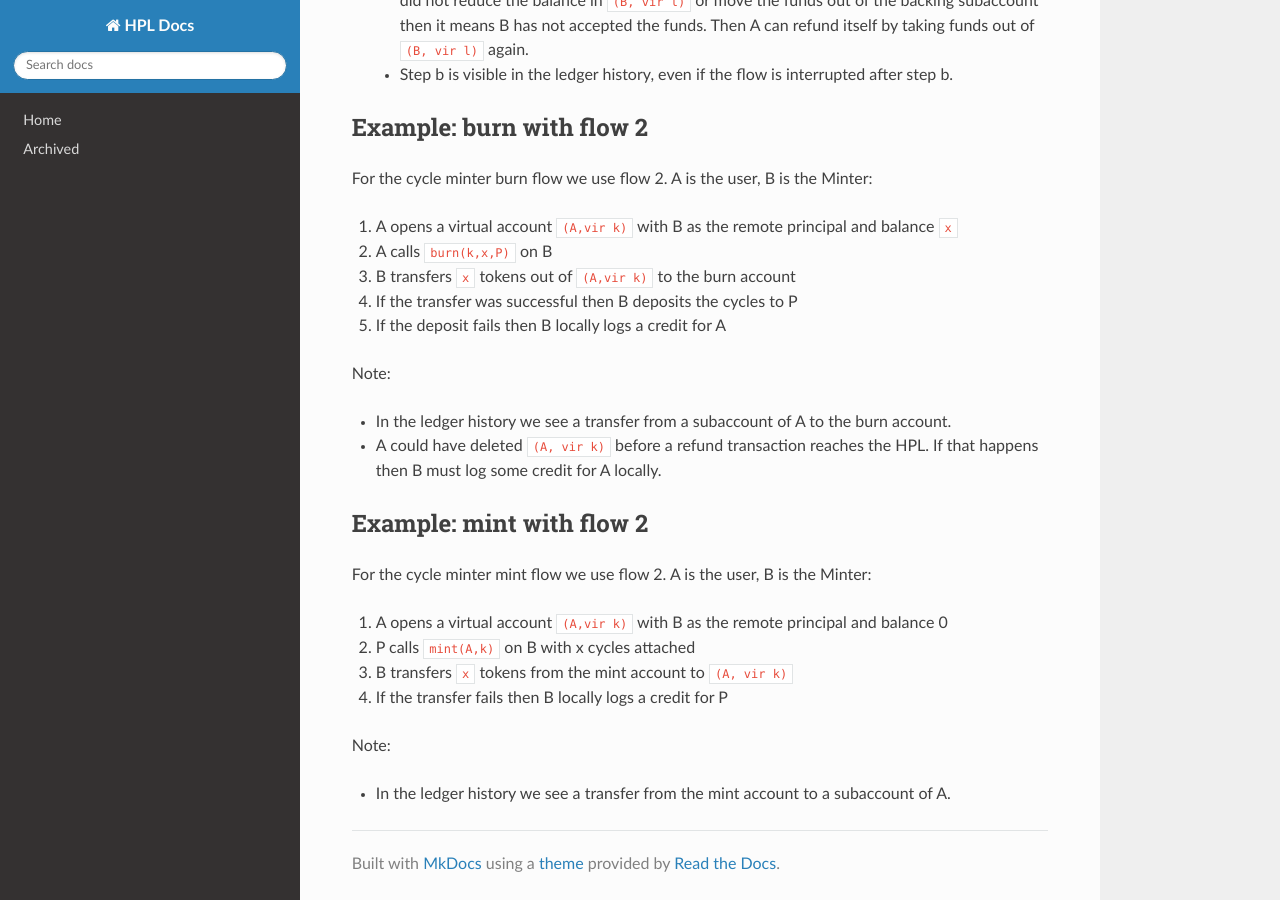
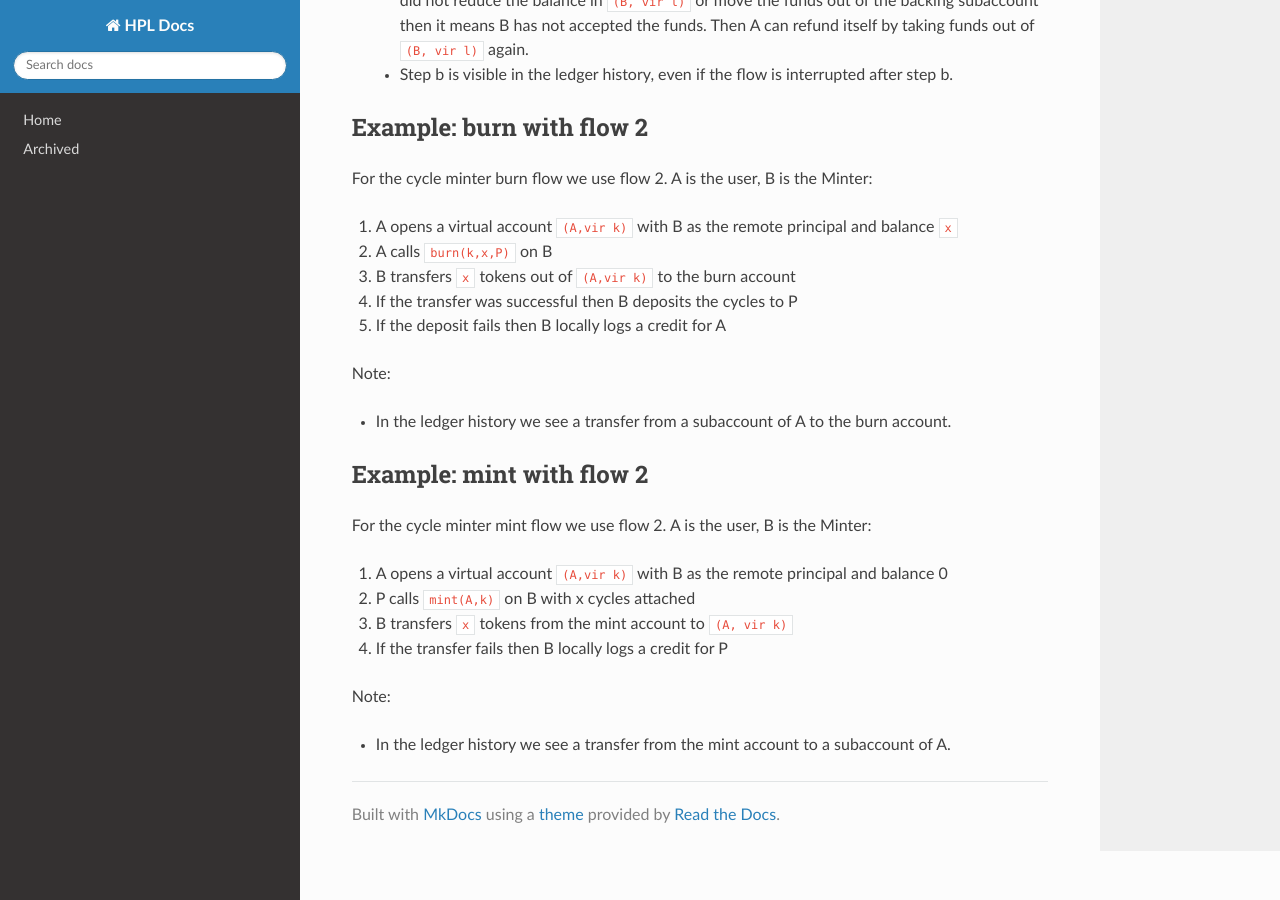
Before and after one commit to research-ag/hpl, an MkDocs documentation site: the page built from docs/account_model.md, in a window 1280 px wide and 900 px high, scrolled down 2216 px. Built offline with MkDocs 1.6.1, drawn with Linux system fonts in a browser that asks for light colours; nearby versions of some CDN libraries.

Commit message:
Delete incorrect refund description

```diff
--- a/docs/account_model.md
+++ b/docs/account_model.md
@@ -85,7 +85,6 @@ For the cycle minter burn flow we use flow 2. A is the user, B is the Minter:
 Note:
 
 - In the ledger history we see a transfer from a subaccount of A to the burn account.
-- A could have deleted `(A, vir k)` before a refund transaction reaches the HPL. If that happens then B must log some credit for A locally.
 
 ## Example: mint with flow 2
 
```
